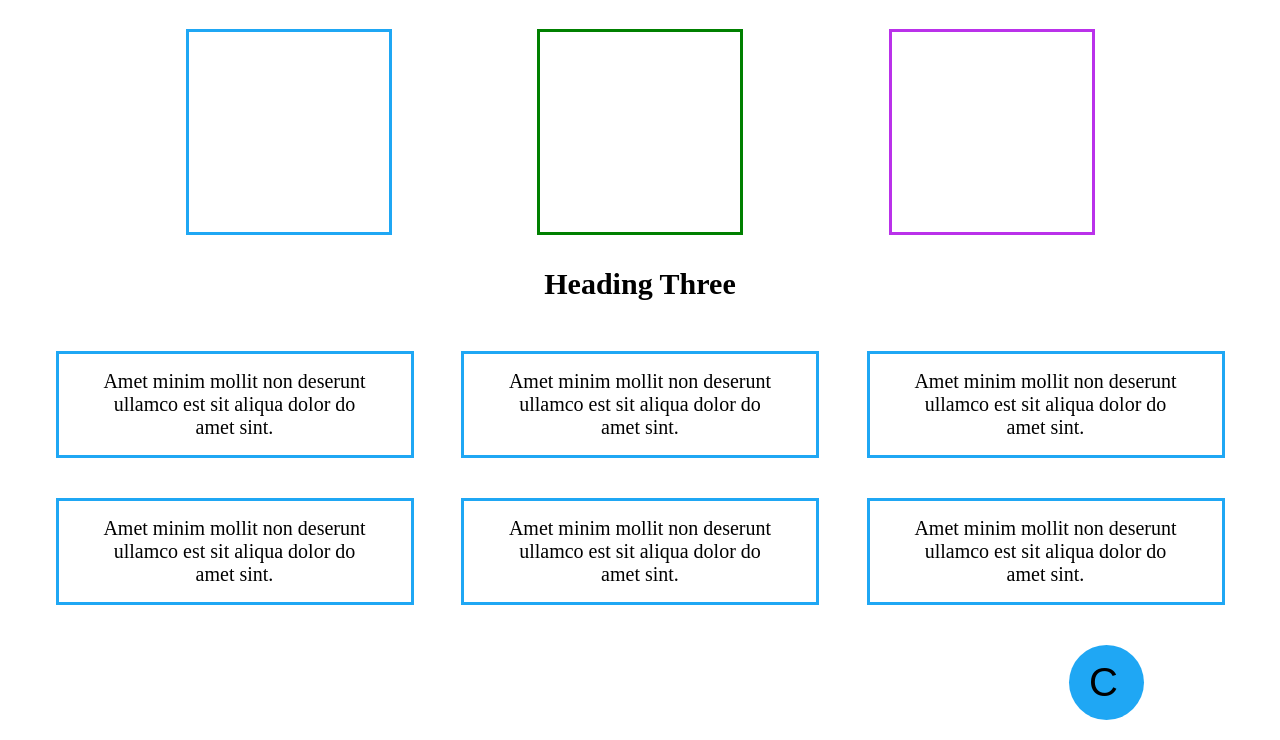
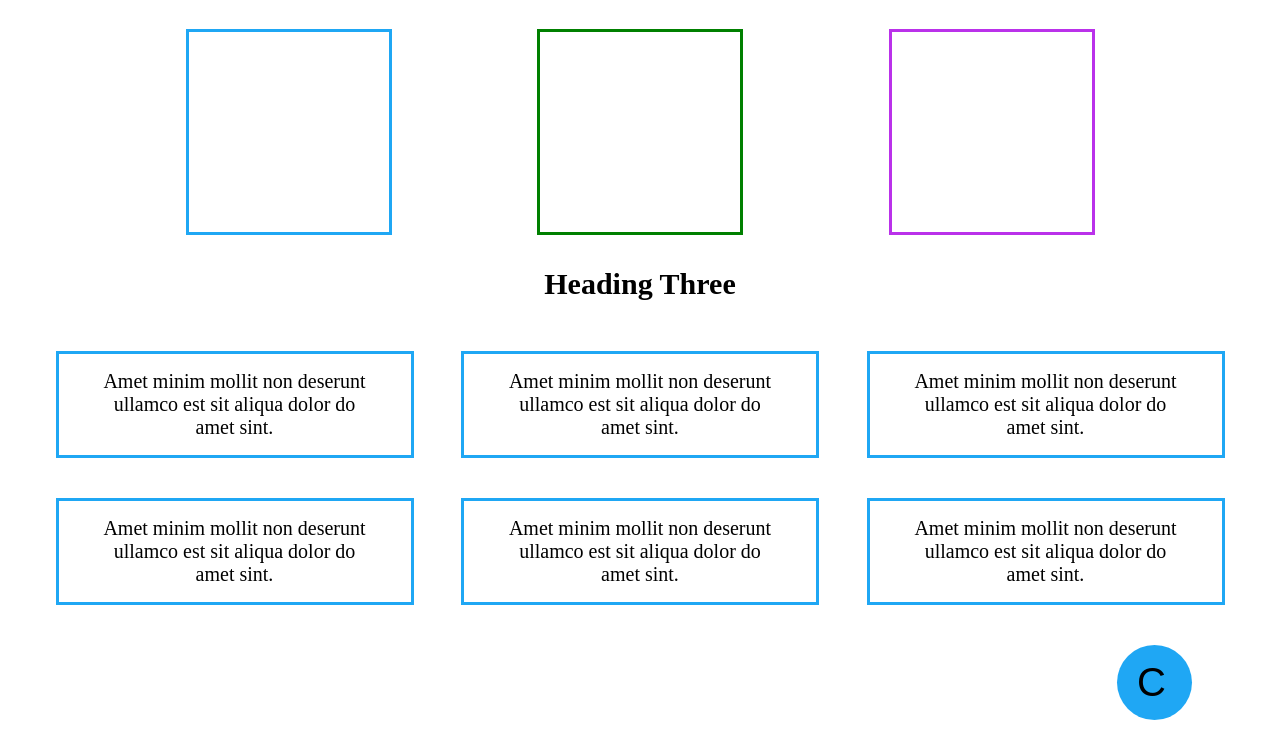
Before and after one commit to poovarasansp/Task1, a plain HTML site: page index.html in a window 1280 px wide. Shown: the part 809-1549 px from the top of the page. Drawn offline with Linux system fonts and the light colour scheme.

Commit message:
Footer css changed

```diff
--- a/main.css
+++ b/main.css
@@ -71,5 +71,5 @@ img{
     background-color: #1fa7f4;
     border-radius: 50px;
     margin-left: auto;
-    margin-right:8rem;
+    margin-right:5rem;
 }
```
